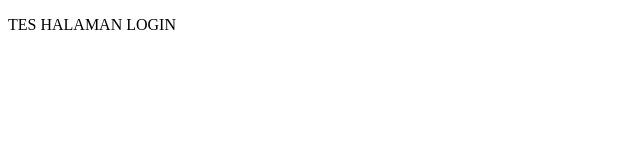
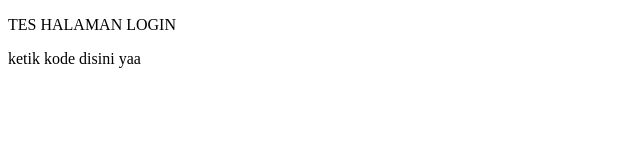
Before and after one commit to asyahra19/PRPL, a plain HTML site: page login.html in a window 1280 px wide. Shown: the whole page, without its empty margins (0-640 px from the left). Drawn offline with Linux system fonts and the light colour scheme.

Commit message:
edit file login.html di master

```diff
--- a/login.html
+++ b/login.html
@@ -8,5 +8,6 @@
 </head>
 <body>
     <p>TES HALAMAN LOGIN</p>
+    <p>ketik kode disini yaa</p>
 </body>
 </html>
```
